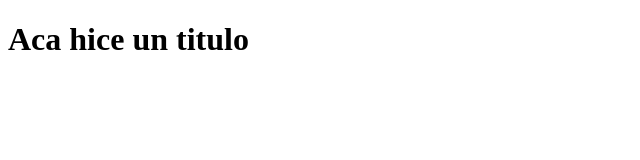
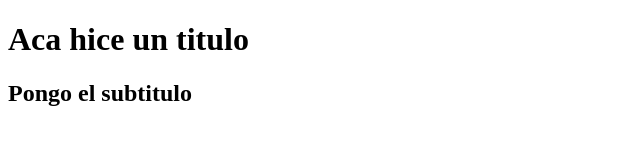
Before and after one commit to Facundo15/ecommerce, a plain HTML site: page index.html in a window 1280 px wide. Shown: the whole page, without its empty margins (0-640 px from the left). Drawn offline with Linux system fonts and the light colour scheme.

Commit message:
puse el subtitulo

```diff
--- a/index.html
+++ b/index.html
@@ -7,5 +7,6 @@
 </head>
 <body>
     <h1> Aca hice un titulo</h1>
+    <h2>Pongo el subtitulo</h2>
 </body>
 </html>
```
